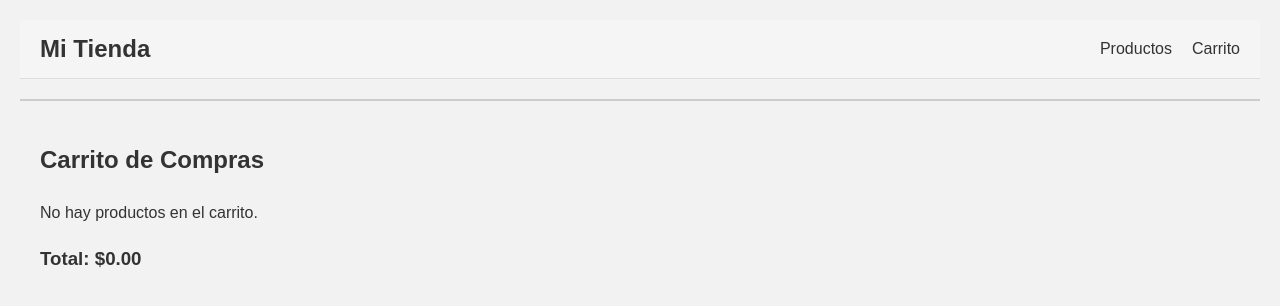
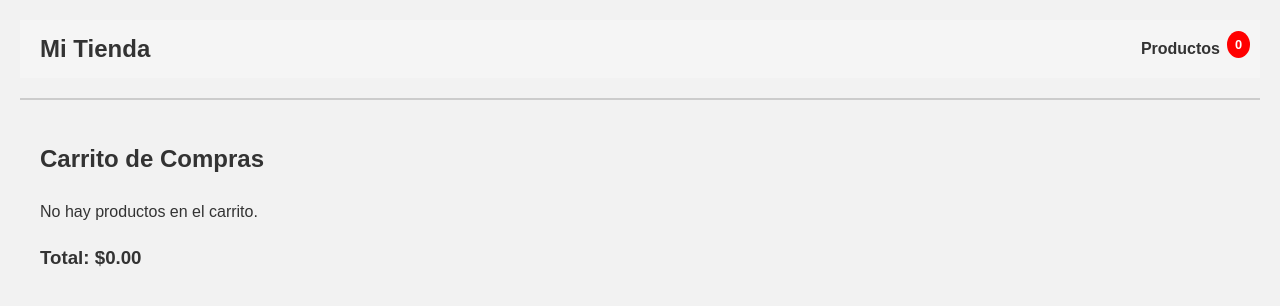
Before and after one commit to Mairacol/e-commerce, a React (Create React App) app in the folder client/: page /cart in a window 1280 px wide. Shown: the top 306 px of the page. Built offline with nearby package versions, Linux system fonts and the light colour scheme; the HTML template or start-up script is replaced by a standard one.

Commit message:
carrito + contador

```diff
--- a/client/src/App.js
+++ b/client/src/App.js
@@ -1,4 +1,4 @@
-import React from 'react';
+import React, { useState }  from 'react';
 import { BrowserRouter as Router, Routes, Route, Link } from 'react-router-dom';
 import ProductsPage from './pages/ProductsPage'; // Página de productos
 import CartPage from './pages/CartPage'; // Página del carrito
@@ -6,6 +6,8 @@ import Home from './pages/Home'; // Página home '
 import './styles.css';
 
 const App = () => {
+  const [cartCount, setCartCount] = useState(0); // Estado para el número de productos en el carrito
+
     return (
         <Router>
             <header>
@@ -15,15 +17,27 @@ const App = () => {
                 <nav>
                 <ul>
     <li><Link to="/" className="nav-link">Productos</Link></li>
-    <li><Link to="/cart" className="nav-link">Carrito</Link></li>
+    <li>
+        <Link to="/cart" className="nav-link">
+            <i className="fas fa-shopping-cart"></i>
+            <span className="cart-count">{cartCount}</span> {/* Ejemplo con 3 productos */}
+        </Link>
+    </li>
 </ul>
 
                 </nav>
             </header>
             <Routes>
-                <Route path="/" element={<ProductsPage />} /> {/* Página de productos */}
-                <Route path="/cart" element={<CartPage />} /> {/* Página del carrito */}
-                <Route path="/home" element={<Home />} /> {/* Página home */}
+            <Route
+                  path="/"
+                  element={<ProductsPage setCartCount={setCartCount} />} // Pasa setCartCount
+              />
+              <Route
+                  path="/cart"
+                  element={<CartPage setCartCount={setCartCount} />} // Pasa setCartCount también a CartPage
+              />
+              <Route path="/home" element={<Home />} />
+
             </Routes>
         </Router>
     );
--- a/client/src/components/ProductCard.js
+++ b/client/src/components/ProductCard.js
@@ -1,21 +1,25 @@
 import React from 'react';
 
-const addToCart = (product) => {
+const addToCart = (product, updateCartCount) => {
     const cart = JSON.parse(localStorage.getItem('cart')) || [];
-
-    // Verifica si el producto ya está en el carrito
     const productExists = cart.find(item => item.id === product.id);
 
     if (!productExists) {
         cart.push(product);
         localStorage.setItem('cart', JSON.stringify(cart));
         alert('Producto agregado al carrito');
+
+        // Actualizamos el contador del carrito
+        if (updateCartCount) {
+            updateCartCount(cart.length); // Calculamos el nuevo tamaño del carrito
+        }
     } else {
         alert('Este producto ya está en el carrito');
     }
 };
 
-const ProductCard = ({ product }) => {
+
+const ProductCard = ({ product , updateCartCount}) => {
     const isLongTitle = product.title.split(' ').length > 10; // Para títulos largos
 
     return (
@@ -23,7 +27,7 @@ const ProductCard = ({ product }) => {
             <img src={product.image} alt={product.title} />
             <h2 className={isLongTitle ? 'overflow-title' : ''}>{product.title}</h2>
             <p>${product.price.toFixed(2)}</p>
-            <button onClick={() => addToCart(product)}>Añadir al carrito</button>
+            <button onClick={() => addToCart(product, updateCartCount)}>Añadir al carrito</button>
         </div>
     );
 };
--- a/client/src/pages/CartPage.js
+++ b/client/src/pages/CartPage.js
@@ -1,6 +1,6 @@
 import React, { useState, useEffect } from 'react';
 
-const CartPage = () => {
+const CartPage = ({ setCartCount }) => {
     const [cart, setCart] = useState([]);
 
     useEffect(() => {
@@ -13,6 +13,7 @@ const CartPage = () => {
         const updatedCart = cart.filter(item => item.id !== id);
         localStorage.setItem('cart', JSON.stringify(updatedCart));
         setCart(updatedCart);
+        setCartCount(updatedCart.length);
     };
 
     const getTotalPrice = () => {
--- a/client/src/pages/ProductsPage.js
+++ b/client/src/pages/ProductsPage.js
@@ -1,11 +1,10 @@
 import React, { useEffect, useState } from 'react';
 import ProductCard from '../components/ProductCard';
 
-const ProductsPage = () => {
+const ProductsPage = ({ setCartCount }) => {
     const [products, setProducts] = useState([]);
 
     useEffect(() => {
-        // Obtener productos desde la API
         const fetchProducts = async () => {
             const response = await fetch('https://fakestoreapi.com/products');
             const data = await response.json();
@@ -18,7 +17,11 @@ const ProductsPage = () => {
     return (
         <div className="products-grid">
             {products.map(product => (
-                <ProductCard key={product.id} product={product} />
+                <ProductCard
+                key={product.id}
+                product={product}
+                updateCartCount={setCartCount} // Pasamos la función para actualizar el contador
+            />
             ))}
         </div>
     );
--- a/client/src/styles.css
+++ b/client/src/styles.css
@@ -225,13 +225,13 @@ header {
     align-items: center; /* Alinea verticalmente los elementos */
     padding: 10px 20px;
     background-color: #f5f5f5; /* Fondo claro (ajústalo a tu gusto) */
-    border-bottom: 1px solid #ddd; /* Línea inferior opcional */
 }
 
 header h1 {
     margin: 0; /* Elimina espacios por defecto */
     font-size: 1.5rem; /* Ajusta el tamaño del título */
     color: #333;
+    font-weight: bold;
 }
 
 header nav ul {
@@ -251,6 +251,7 @@ header nav ul .nav-link {
     color: #333; /* Color del texto */
     font-size: 1rem; /* Ajusta el tamaño de los enlaces */
     transition: color 0.3s ease; /* Animación para el color del texto */
+    font-weight: bold;
 }
 
 header nav ul .nav-link::after {
@@ -271,3 +272,14 @@ header nav ul .nav-link:hover {
 header nav ul .nav-link:hover::after {
     width: 100%; /* El subrayado se extiende completamente */
 }
+.cart-count {
+    background-color: red;
+    color: white;
+    font-size: 0.8rem;
+    font-weight: bold;
+    border-radius: 50%;
+    padding: 0.2rem 0.5rem;
+    position: absolute;
+    top: -5px;
+    right: -10px;
+}
```
Also changed, not shown: 1 other file (tests, documents, lock files or other folders).
